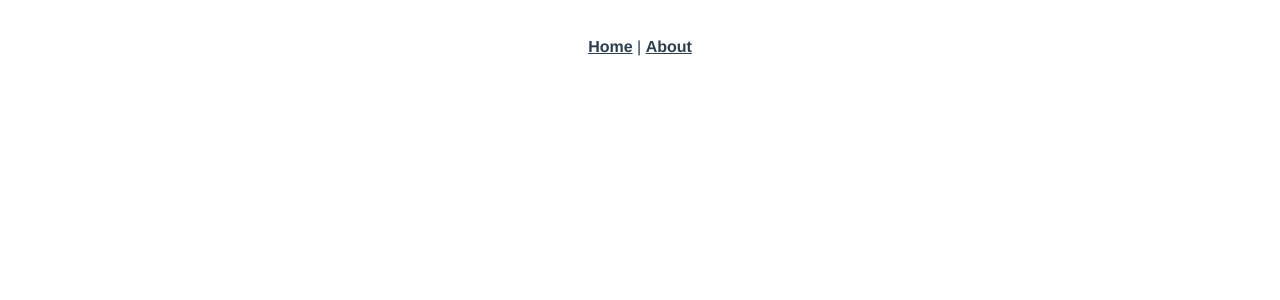
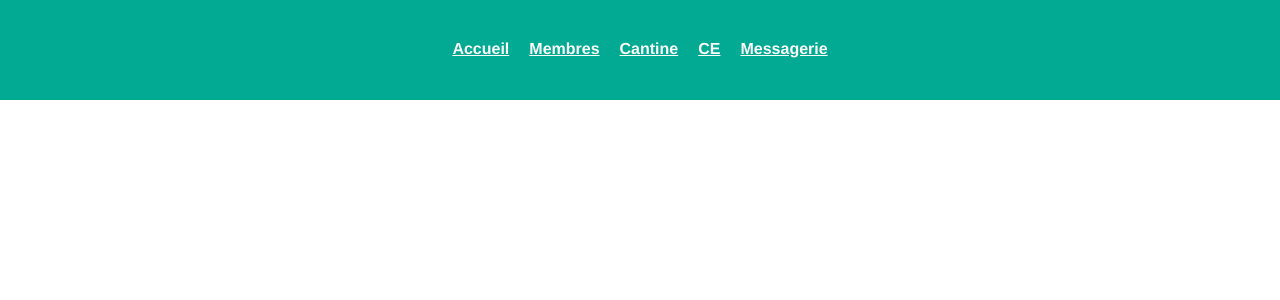
Before and after one commit to PerrierLeo/Network_and_Co, a Vue app: page /Canteen in a window 1280 px wide. Shown: the top 300 px of the page. Built offline with nearby package versions, Linux system fonts and the light colour scheme.

Commit message:
base projet network

```diff
--- a/package.json
+++ b/package.json
@@ -8,8 +8,10 @@
     "lint": "vue-cli-service lint"
   },
   "dependencies": {
+    "bootstrap": "^4.6.0",
+    "bootstrap-vue": "^2.21.2",
     "core-js": "^3.6.5",
-    "vue": "^2.6.11",
+    "vue": "^2.6.12",
     "vue-router": "^3.2.0"
   },
   "devDependencies": {
--- a/src/App.vue
+++ b/src/App.vue
@@ -1,8 +1,15 @@
 <template>
   <div id="app">
     <div id="nav">
-      <router-link to="/">Home</router-link> |
-      <router-link to="/about">About</router-link>
+      <div class="accueil"><router-link to="/">Accueil</router-link></div>
+      <div class="staff"><router-link to="/Staffs">Membres</router-link></div>
+      <div class="canteen">
+        <router-link to="/Canteen">Cantine</router-link>
+      </div>
+      <div class="ce"><router-link to="/Ce">CE</router-link></div>
+      <div class="messagerie">
+        <router-link to="/Messagerie">Messagerie</router-link>
+      </div>
     </div>
     <router-view />
   </div>
@@ -19,14 +26,31 @@
 
 #nav {
   padding: 30px;
+  display: flex;
+  justify-content: center;
+  align-items: flex-start;
+  height: 5vh;
+  background-color: #02aa93;
+  width: auto;
 }
 
+body {
+  margin: 0px;
+}
+.accueil,
+.staff,
+.canteen,
+.ce,
+.messagerie {
+  padding: 10px;
+}
 #nav a {
   font-weight: bold;
   color: #2c3e50;
+  color: white;
 }
 
 #nav a.router-link-exact-active {
-  color: #42b983;
+  color: white;
 }
 </style>
--- a/src/router/index.js
+++ b/src/router/index.js
@@ -1,24 +1,43 @@
 import Vue from "vue";
 import VueRouter from "vue-router";
-import Home from "../views/Home.vue";
+import Accueil from "../views/Accueil.vue";
+import Staffs from "../views/Staffs.vue";
+import Canteen from "../views/Canteen.vue";
+import Ce from "../views/Ce.vue";
+import Messagerie from "../views/Messagerie.vue";
+
+
+
+
 
 Vue.use(VueRouter);
 
 const routes = [
   {
     path: "/",
-    name: "Home",
-    component: Home
+    name: "Accueil",
+    component: Accueil
   },
   {
-    path: "/about",
-    name: "About",
-    // route level code-splitting
-    // this generates a separate chunk (about.[hash].js) for this route
-    // which is lazy-loaded when the route is visited.
-    component: () =>
-      import(/* webpackChunkName: "about" */ "../views/About.vue")
-  }
+    path: "/Staff",
+    name: "Staff",
+    component: Staffs
+  },
+  {
+    path: "/Canteen",
+    name: "Canteen",
+    component: Canteen
+  },
+  {
+    path: "/Ce",
+    name: "Ce",
+    component: Ce
+  },
+  {
+    path: "/Messagerie",
+    name: "Messagerie",
+    component: Messagerie
+  },
 ];
 
 const router = new VueRouter({
--- a/src/views/About.vue
+++ /dev/null
@@ -1,5 +0,0 @@
-<template>
-  <div class="about">
-    <h1>This is an about page</h1>
-  </div>
-</template>
--- /dev/null
+++ b/src/views/Accueil.vue
@@ -0,0 +1,10 @@
+<template>
+  <div class="Accueil"></div>
+</template>
+
+<script>
+export default {
+  name: "Accueil",
+  components: {},
+};
+</script>
--- /dev/null
+++ b/src/views/Canteen.vue
@@ -0,0 +1,10 @@
+<template>
+  <div class="Canteen"></div>
+</template>
+
+<script>
+export default {
+  name: "Canteen",
+  components: {},
+};
+</script>
--- /dev/null
+++ b/src/views/Ce.vue
@@ -0,0 +1,10 @@
+<template>
+  <div class="Ce"></div>
+</template>
+
+<script>
+export default {
+  name: "Ce",
+  components: {},
+};
+</script>
--- a/src/views/Home.vue
+++ /dev/null
@@ -1,18 +0,0 @@
-<template>
-  <div class="home">
-    <img alt="Vue logo" src="../assets/logo.png" />
-    <HelloWorld msg="Welcome to Your Vue.js App" />
-  </div>
-</template>
-
-<script>
-// @ is an alias to /src
-import HelloWorld from "@/components/HelloWorld.vue";
-
-export default {
-  name: "Home",
-  components: {
-    HelloWorld
-  }
-};
-</script>
--- /dev/null
+++ b/src/views/Messagerie.vue
@@ -0,0 +1,10 @@
+<template>
+  <div class="Messagerie"></div>
+</template>
+
+<script>
+export default {
+  name: "Messagerie",
+  components: {},
+};
+</script>
--- /dev/null
+++ b/src/views/Staffs.vue
@@ -0,0 +1,10 @@
+<template>
+  <div class="Accueil"></div>
+</template>
+
+<script>
+export default {
+  name: "Staff",
+  components: {},
+};
+</script>
```
Also changed, not shown: src/main.js (line endings or trailing spaces), 1 other file (tests, documents, lock files or other folders).
